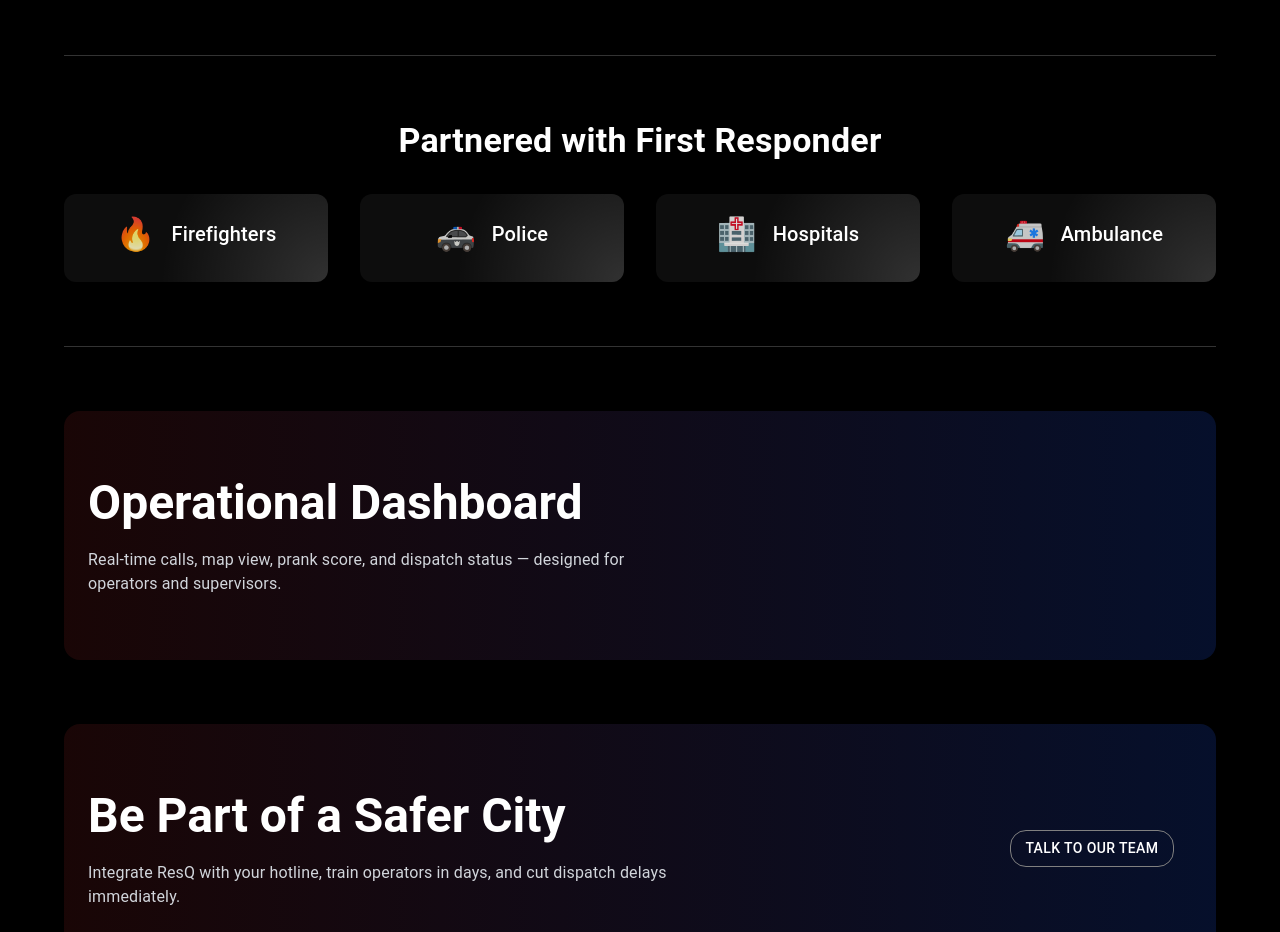
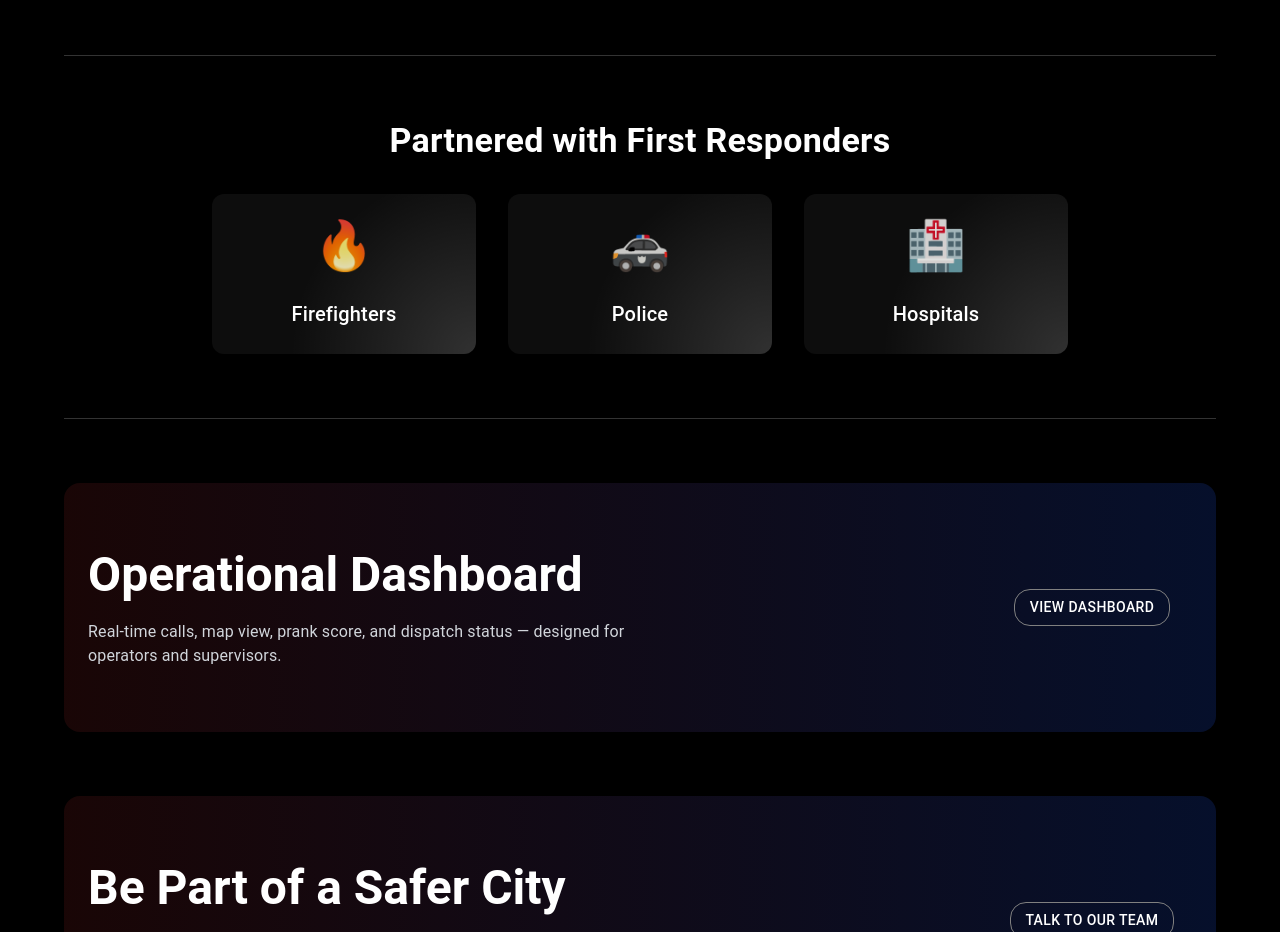
Before and after one commit to ResQ-Team-caLLMe/ResQ-Frontend, a Next.js app: page / in a window 1280 px wide. Shown: the part 1100-2032 px from the top of the page. Built offline with nearby package versions, Linux system fonts and the light colour scheme.

Commit message:
feat: call page UI

```diff
--- a/src/app/call/page.tsx
+++ b/src/app/call/page.tsx
@@ -3,9 +3,16 @@
 import { useState, useEffect, useRef } from "react";
 import { useAudioRecorder } from "../hooks/useAudioRecorder";
 import { Chatbox, Message } from "../components/ChatBox";
-import { Box, Typography, Button } from "@mui/material";
+import { Box, Typography, Button, Toolbar, AppBar } from "@mui/material";
+import { useRouter } from "next/navigation";
 
 export default function Home() {
+    const router = useRouter();
+
+    const goToHome = () => {
+        router.push("/");
+    };
+
     const { startRecording, stopRecording, mediaStream, transcript } =
         useAudioRecorder();
     const [messages, setMessages] = useState<Message[]>([]);
@@ -47,9 +54,13 @@ export default function Home() {
     const handleEndCall = () => {
         setInCall(false);
 
-        // Stop any currently playing audio
+        // Stop any currently playing audio safely
         if (audioRef.current) {
-            audioRef.current.pause();
+            try {
+                audioRef.current.pause();
+            } catch (err) {
+                console.warn("Audio already stopped or invalid state", err);
+            }
             audioRef.current = null;
         }
 
@@ -129,7 +140,7 @@ export default function Home() {
                 };
 
                 audio.onended = () => {
-                    resumeMic(); // unmute mic
+                    resumeMic();
                     audioRef.current = null;
                     if (onDone) onDone();
                 };
@@ -233,29 +244,67 @@ export default function Home() {
                 fontFamily: "sans-serif",
             }}
         >
+            <AppBar
+                position="fixed"
+                sx={{
+                    backgroundColor: "rgba(0, 0, 0, 0.4)", // semi-transparent black
+                    backdropFilter: "blur(12px)",          // blur effect
+                    WebkitBackdropFilter: "blur(12px)",    // Safari support
+                    borderBottom: "1px solid rgba(255,255,255,0.1)", // subtle line
+                    boxShadow: "none",
+                }}
+            >
+                <Toolbar sx={{ position: "relative" }}>
+                    {/* Left */}
+                    <Box>
+                        <Typography
+                            sx={{ cursor: "pointer" }}
+                            onClick={goToHome}
+                            variant="h6"
+                            fontWeight="bold"
+                        >
+                            ResQ
+                        </Typography>
+                    </Box>
+
+                    {/* Middle - centered nav */}
+                    <Box
+                        sx={{
+                            display: { xs: "none", md: "flex" },
+                            gap: 4,
+                            position: "absolute",
+                            left: "50%",
+                            transform: "translateX(-50%)",
+                        }}
+                    >
+                        <Button color="inherit" onClick={goToHome}>Home</Button>
+                        <Button color="inherit" onClick={goToHome}>Dashboard</Button>
+                    </Box>
+
+                    {/* Right */}
+                    <Box sx={{ flex: 1, display: "flex", justifyContent: "flex-end", gap: 2 }}>
+                        <Button variant="outlined" sx={{ borderRadius: 4 }}>Request Demo</Button>
+                    </Box>
+                </Toolbar>
+            </AppBar>
+
             <Box
                 sx={{
                     width: "100%",
                     maxWidth: 600,
                     mx: "auto",
+                    mt: 4,
                     display: "flex",
                     flexDirection: "column",
                     alignItems: "center",
                 }}
             >
                 <Typography
-                    variant="h3"
-                    component="h1"
-                    sx={{ fontWeight: "bold", mb: 1, textAlign: "center" }}
-                >
-                    ResQ
-                </Typography>
-                <Typography
                     variant="h6"
                     component="h2"
                     sx={{ fontWeight: 300, mb: 2, textAlign: "center" }}
                 >
-                    AI-Powered Emergency Call Center
+                    {inCall ? "Click end to terminate the call" : "Press call to connect"}
                 </Typography>
 
                 {inCall ? (
@@ -283,7 +332,7 @@ export default function Home() {
                         >
                             End
                         </Button>
-                        <Typography>
+                        <Typography color={isMicOn ? "white" : "gray"}>
                             {isMicOn ? "You can talk now " : "You can talk after the mic turned green"}
                         </Typography>
                         <Box
--- a/src/app/components/ChatBox.tsx
+++ b/src/app/components/ChatBox.tsx
@@ -33,7 +33,7 @@ export const Chatbox = ({ messages }: ChatboxProps) => {
             ref={chatboxRef}
             sx={{
                 width: "100%",
-                height: 300,
+                height: 330,
                 overflowY: "auto",
                 display: "flex",
                 flexDirection: "column",
--- a/src/app/page.tsx
+++ b/src/app/page.tsx
@@ -294,15 +294,14 @@ export default function HomePage() {
       {/* Partners */}
       <Container sx={{ py: 2 }}>
         <Typography variant="h4" fontWeight="bold" textAlign="center" mb={4}>
-          Partnered with First Responder
+          Partnered with First Responders
         </Typography>
 
-        <Grid container spacing={4}>
+        <Grid container spacing={4} justifyContent="center">
           {[
             { title: "Firefighters", icon: "🔥" },
             { title: "Police", icon: "🚓" },
             { title: "Hospitals", icon: "🏥" },
-            { title: "Ambulance", icon: "🚑" },
           ].map((item, i) => (
             <Grid size={{ xs: 12, md: 3 }} key={i}>
               <Card
@@ -329,9 +328,21 @@ export default function HomePage() {
                   },
                 }}
               >
-                <CardContent sx={{ display: "flex", alignItems: "center", justifyContent: "center", gap: 2, position: "relative", zIndex: 1 }}>
-                  <Box sx={{ fontSize: 32 }}>{item.icon}</Box>
-                  <Typography variant={"h6"} color="white">{item.title}</Typography>
+                <CardContent
+                  sx={{
+                    display: "flex",
+                    alignItems: "center",
+                    justifyContent: "center",
+                    gap: 2,
+                    position: "relative",
+                    zIndex: 1,
+                    flexDirection: "column", // stack icon on top of text
+                  }}
+                >
+                  <Box sx={{ fontSize: 48 }}>{item.icon}</Box>
+                  <Typography variant="h6" color="white" textAlign="center">
+                    {item.title}
+                  </Typography>
                 </CardContent>
               </Card>
             </Grid>
@@ -351,17 +362,42 @@ export default function HomePage() {
 
       {/* Dashboard */}
       <Container sx={{ py: 2 }}>
-        <Container sx={{ py: 8, mb: 4, borderRadius: 4, background: "linear-gradient(to right, rgba(127,29,29,0.2), rgba(29,78,216,0.2))" }}>
-          <Typography variant="h3" fontWeight="bold" gutterBottom>
-            Operational Dashboard
-          </Typography>
-          <Typography sx={{ color: "#d1d5db", maxWidth: 600 }}>
-            Real-time calls, map view, prank score, and dispatch status — designed for operators and supervisors.
-          </Typography>
-          {/* <Box sx={{ display: "flex", gap: 2, mt: 4 }}>
-            <Button variant="outlined" sx={{ borderRadius: 4 }}>Request Agency Demo</Button>
-            <Button variant="contained" color="error" sx={{ borderRadius: 4 }} startIcon={<PhoneIcon />}>CALL</Button>
-          </Box> */}
+        <Container
+          sx={{
+            py: 8,
+            px: 4,
+            mb: 4,
+            borderRadius: 4,
+            background: "linear-gradient(to right, rgba(127,29,29,0.2), rgba(29,78,216,0.2))",
+            display: "flex",
+            alignItems: "center",
+            justifyContent: "space-between",
+            flexWrap: "wrap",
+            gap: 2,
+          }}
+        >
+          <Box sx={{ maxWidth: 600 }}>
+            <Typography variant="h3" fontWeight="bold" gutterBottom>
+              Operational Dashboard
+            </Typography>
+            <Typography sx={{ color: "#d1d5db" }}>
+              Real‑time calls, map view, prank score, and dispatch status — designed for operators and supervisors.
+            </Typography>
+          </Box>
+
+          {/* Right box for the button */}
+          <Box
+            sx={{
+              width: { xs: "100%", sm: 200 }, // responsive width
+              display: "flex",
+              justifyContent: "center",
+              mt: { xs: 2, sm: 0 }, // add margin-top on mobile
+            }}
+          >
+            <Button variant="outlined" sx={{ color: "white", borderRadius: 4, borderColor: "gray", whiteSpace: "nowrap" }}>
+              View Dashboard
+            </Button>
+          </Box>
         </Container>
       </Container>
 
```
